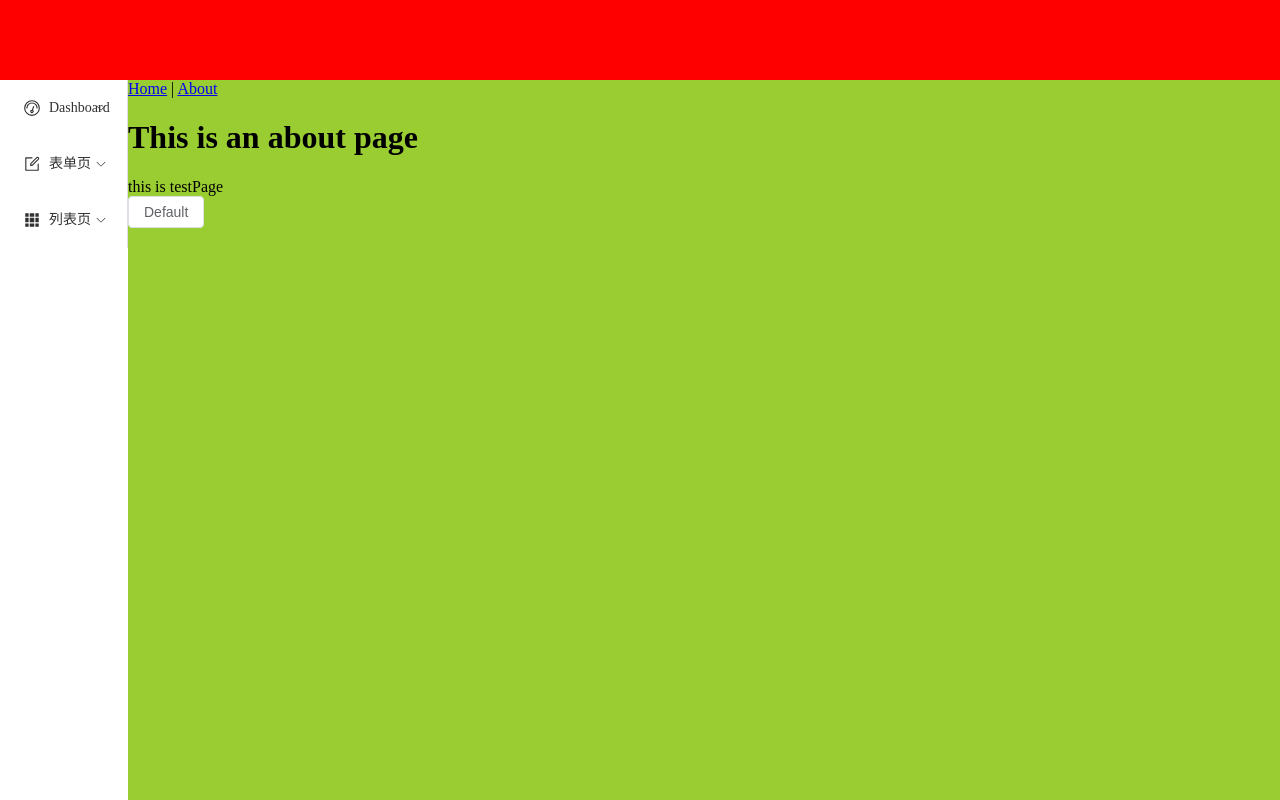
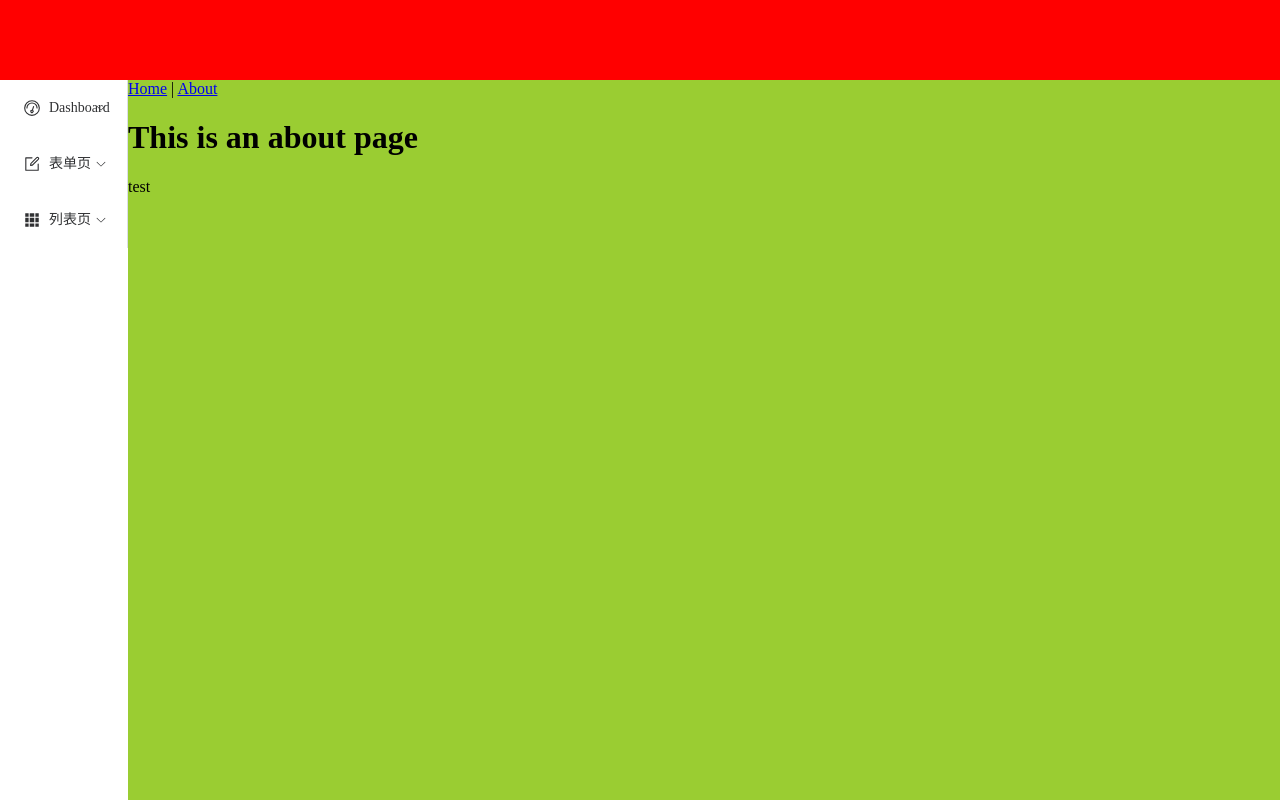
Before and after one commit to TuLvTaDie/managementSystem, a Vue app: page /about in a window 1280 px wide. Built offline with nearby package versions, Linux system fonts and the light colour scheme.

Commit message:
bug修复

```diff
--- a/src/App.vue
+++ b/src/App.vue
@@ -52,7 +52,7 @@ export default defineComponent({
           url: '/page2',
         },{
           id: '1-3',
-          path: '/about',
+          path: '/test',
           name: '工作台',
           label: '工作台',
           url: '/page2',
--- a/src/components/testPage.vue
+++ b/src/components/testPage.vue
@@ -1,6 +1,5 @@
 <template>
-  <div>this is testPage</div>
-  <el-button>Default</el-button>
+  <div>test</div>
 </template>
 
 <script lang="ts">
```
